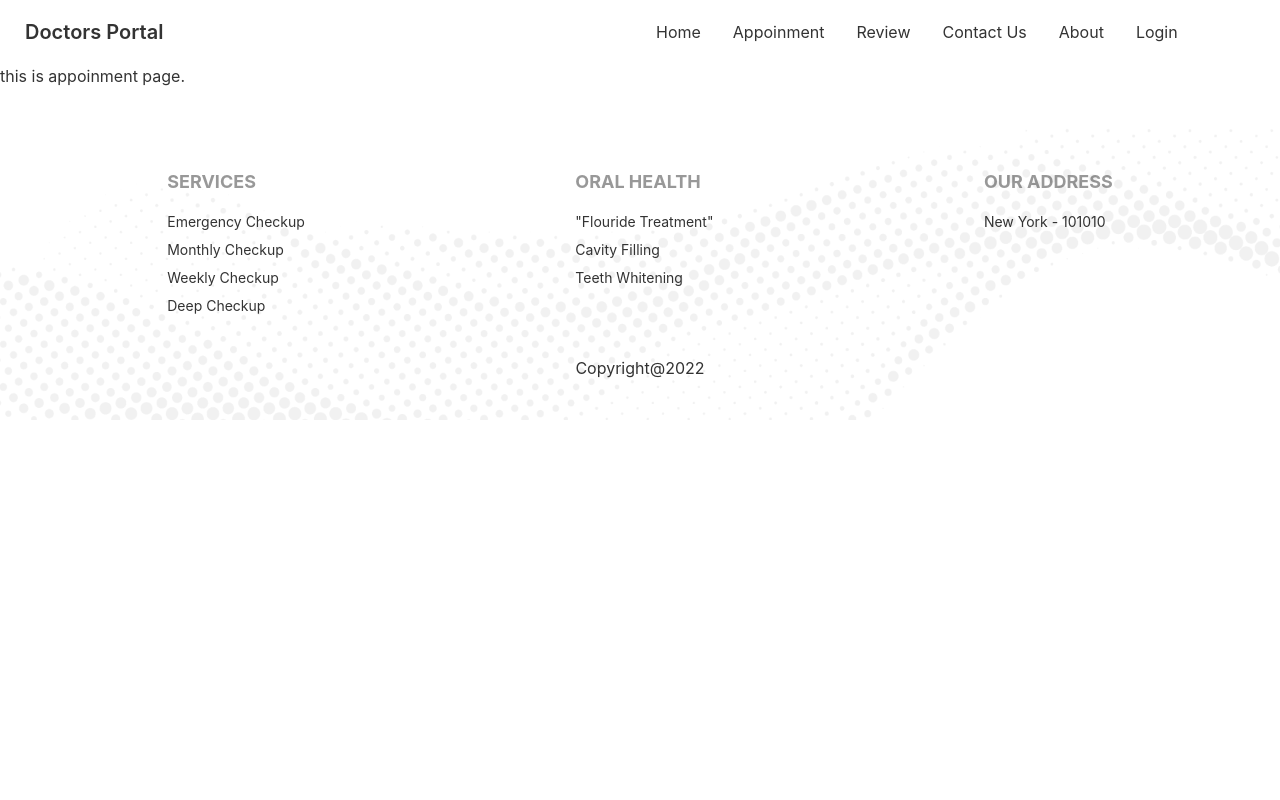
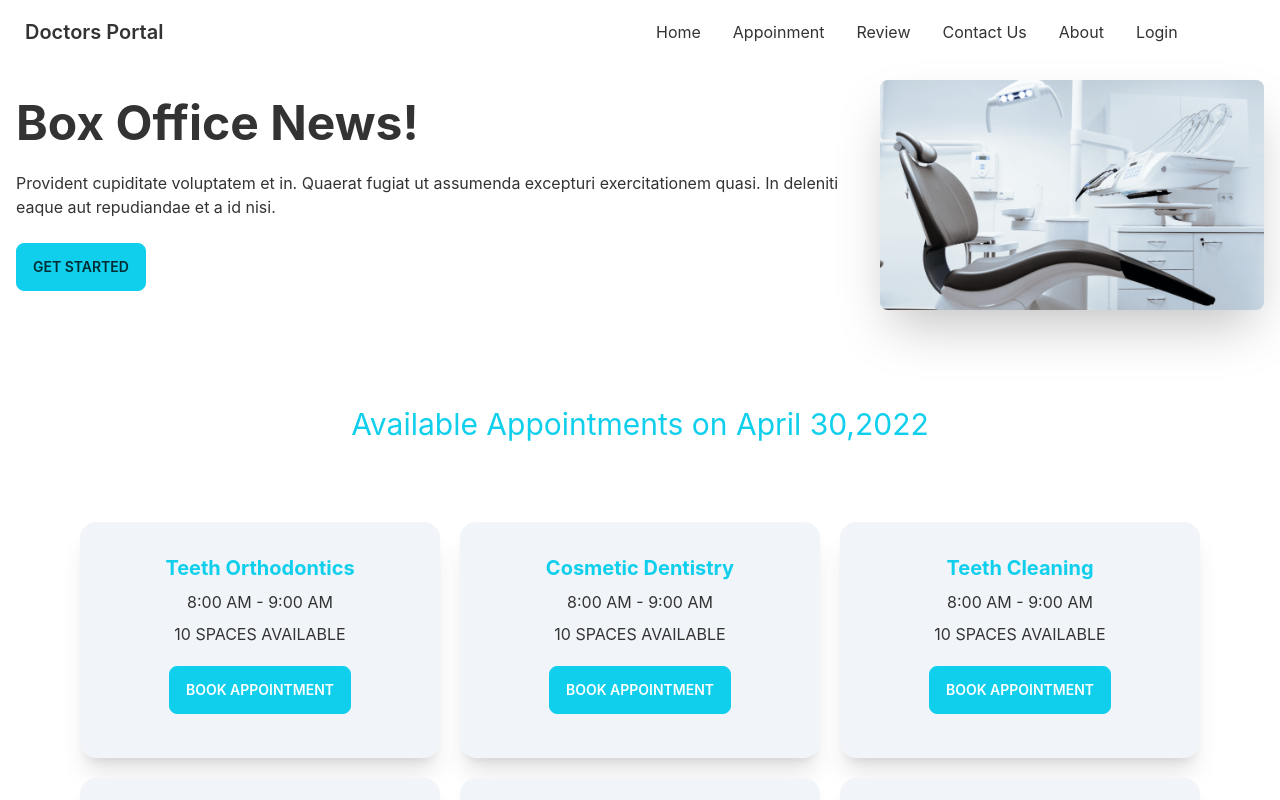
Before and after one commit to moniruzzaman01/doctors-portal-client-with-tailwind, a React (Create React App) app: page /appoinment in a window 1280 px wide. Shown: the top 800 px of the page. Built offline with nearby package versions, Linux system fonts and the light colour scheme.

Commit message:
appointment page done but calender not set yet

```diff
--- a/src/Pages/Appoinment/Appoinment.js
+++ b/src/Pages/Appoinment/Appoinment.js
@@ -1,10 +1,72 @@
 import React from "react";
+import chair from "../../assets/images/chair.png";
+import AvailableAppointment from "./AvailableAppointment";
 
 const Appoinment = () => {
+  const recentAppontment = [
+    {
+      name: "Teeth Orthodontics",
+      time: "8:00 am - 9:00 am",
+      spaces: "10 spaces available",
+    },
+    {
+      name: "Cosmetic Dentistry",
+      time: "8:00 am - 9:00 am",
+      spaces: "10 spaces available",
+    },
+    {
+      name: "Teeth Cleaning",
+      time: "8:00 am - 9:00 am",
+      spaces: "10 spaces available",
+    },
+    {
+      name: "Teeth Orthodontics",
+      time: "8:00 am - 9:00 am",
+      spaces: "10 spaces available",
+    },
+    {
+      name: "Teeth Orthodontics",
+      time: "8:00 am - 9:00 am",
+      spaces: "10 spaces available",
+    },
+    {
+      name: "Teeth Orthodontics",
+      time: "8:00 am - 9:00 am",
+      spaces: "10 spaces available",
+    },
+  ];
   return (
-    <div>
-      <h2>this is appoinment page.</h2>
-    </div>
+    <section>
+      <div className="hero">
+        <div className="hero-content flex-col lg:flex-row-reverse">
+          <img src={chair} className="max-w-sm rounded-lg shadow-2xl" alt="" />
+          <div>
+            <h1 className="text-5xl font-bold">Box Office News!</h1>
+            <p className="py-6">
+              Provident cupiditate voluptatem et in. Quaerat fugiat ut assumenda
+              excepturi exercitationem quasi. In deleniti eaque aut repudiandae
+              et a id nisi.
+            </p>
+            <button className="btn btn-primary">Get Started</button>
+          </div>
+        </div>
+      </div>
+      <div className="my-20">
+        <h4 className="text-primary text-center text-3xl mb-20">
+          Available Appointments on April 30,2022
+        </h4>
+        <div className="grid grid-cols-1 lg:grid-cols-3 gap-5 lg:mx-20 mx-5">
+          {recentAppontment.map((reApp, key) => (
+            <AvailableAppointment
+              key={key}
+              name={reApp.name}
+              time={reApp.time}
+              spaces={reApp.spaces}
+            ></AvailableAppointment>
+          ))}
+        </div>
+      </div>
+    </section>
   );
 };
 
--- /dev/null
+++ b/src/Pages/Appoinment/AvailableAppointment.js
@@ -0,0 +1,26 @@
+import React from "react";
+import Modal from "../Shared/Modal";
+
+const AvailableAppointment = ({ name, time, spaces }) => {
+  return (
+    <div className="card lg:max-w-lg bg-slate-100 shadow-xl">
+      <div className="card-body">
+        <h2 className="card-title mx-auto text-primary font-bold">{name}</h2>
+        <p className=" text-center uppercase">{time}</p>
+        <p className=" text-center uppercase">{spaces}</p>
+        <div className="flex justify-center">
+          <Modal>
+            <label
+              htmlFor="my-modal-3"
+              className="btn btn-primary text-white my-3 modal-button"
+            >
+              Book Appointment
+            </label>
+          </Modal>
+        </div>
+      </div>
+    </div>
+  );
+};
+
+export default AvailableAppointment;
--- a/src/Pages/Home/HomeAppointment.js
+++ b/src/Pages/Home/HomeAppointment.js
@@ -1,6 +1,5 @@
 import React from "react";
-import doctor from "../../assets/images/doctor.png";
-import PrimaryBtn from "../Shared/PrimaryBtn";
+import doctor from "../../assets/images/doctor-small.png";
 import appoinment from "../../assets/images/appointment.png";
 
 const HomeAppointment = () => {
@@ -11,10 +10,10 @@ const HomeAppointment = () => {
         backgroundSize: "cover",
         backgroundPosition: "center",
       }}
-      className="flex items-center px-10 mx-5 mt-20 lg:mt-32 p-5"
+      className="flex items-center px-10 mx-5 mt-20 lg:mt-32"
     >
       <div className="flex-1 hidden lg:block">
-        <img className="mt-[-150px]" src={doctor} alt="" />
+        <img className="mt-[-100px]" src={doctor} alt="" />
       </div>
       <div className="flex-1">
         <h4 className="text-secondary text-lg font-bold">Appointment</h4>
@@ -27,7 +26,7 @@ const HomeAppointment = () => {
           look like readable English. Many desktop publishing packages and web
           page
         </p>
-        <PrimaryBtn>get started</PrimaryBtn>
+        <button className="btn btn-primary text-white">Get Started</button>
       </div>
     </section>
   );
--- a/src/Pages/Home/HomeContact.js
+++ b/src/Pages/Home/HomeContact.js
@@ -1,6 +1,6 @@
 import React from "react";
-import PrimaryBtn from "../Shared/PrimaryBtn";
 import contactBg from "../../assets/images/appointment.png";
+import InputTag from "../Shared/InputTag";
 
 const Contact = () => {
   return (
@@ -19,24 +19,16 @@ const Contact = () => {
       "
         action=""
       >
-        <input
-          type="text"
-          placeholder="Type here"
-          className="input mb-5 input-bordered lg:w-full w-11/12 max-w-lg"
-        />
+        <InputTag placeholder={"Email Address"}></InputTag>
         <br />
-        <input
-          type="text"
-          placeholder="Type here"
-          className="input mb-5 input-bordered lg:w-full w-11/12  max-w-lg"
-        />
+        <InputTag placeholder={"Subject"}></InputTag>
         <br />
         <textarea
           className="textarea mb-5 textarea-bordered  lg:w-full w-11/12 max-w-lg"
-          placeholder="Bio"
+          placeholder="Your message"
         ></textarea>
         <br />
-        <PrimaryBtn>Submit</PrimaryBtn>
+        <button className="btn btn-primary text-white">Submit</button>
       </form>
     </div>
   );
--- /dev/null
+++ b/src/Pages/Shared/InputTag.js
@@ -0,0 +1,14 @@
+import React from "react";
+
+const InputTag = ({ placeholder, value }) => {
+  return (
+    <input
+      type="text"
+      placeholder={placeholder || ""}
+      defaultValue={value || ""}
+      className="input mb-5 input-bordered lg:w-full w-11/12 max-w-lg"
+    />
+  );
+};
+
+export default InputTag;
--- /dev/null
+++ b/src/Pages/Shared/Modal.js
@@ -0,0 +1,35 @@
+import React from "react";
+import InputTag from "../Shared/InputTag";
+
+const Modal = ({ children }) => {
+  return (
+    <div>
+      {children}
+      {/* <!-- Put this part before </body> tag --> */}
+      <input type="checkbox" id="my-modal-3" className="modal-toggle" />
+      <div className="modal">
+        <div className="modal-box relative">
+          <label
+            htmlFor="my-modal-3"
+            className="btn btn-sm btn-circle absolute right-2 top-2"
+          >
+            ✕
+          </label>
+          <h3 className="text-lg font-bold mb-10">Modal heading</h3>
+          <form action="">
+            <InputTag value={"April 30,2020"}></InputTag>
+            <InputTag value={"10:05 am - 11:30 am"}></InputTag>
+            <InputTag placeholder={"Full Name"}></InputTag>
+            <InputTag placeholder={"Phone Number"}></InputTag>
+            <InputTag placeholder={"Email"}></InputTag>
+            <button type="submit" className="btn btn-accent w-full">
+              Submit
+            </button>
+          </form>
+        </div>
+      </div>
+    </div>
+  );
+};
+
+export default Modal;
```
